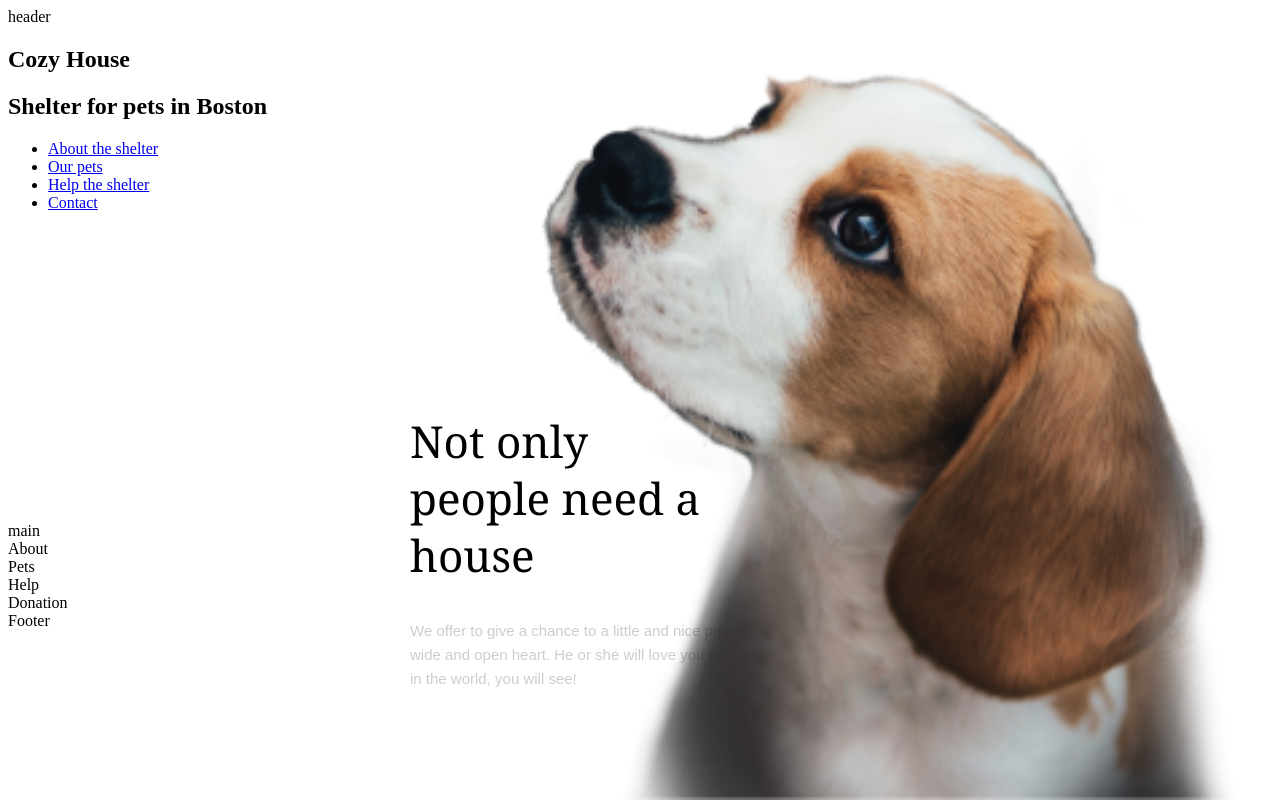
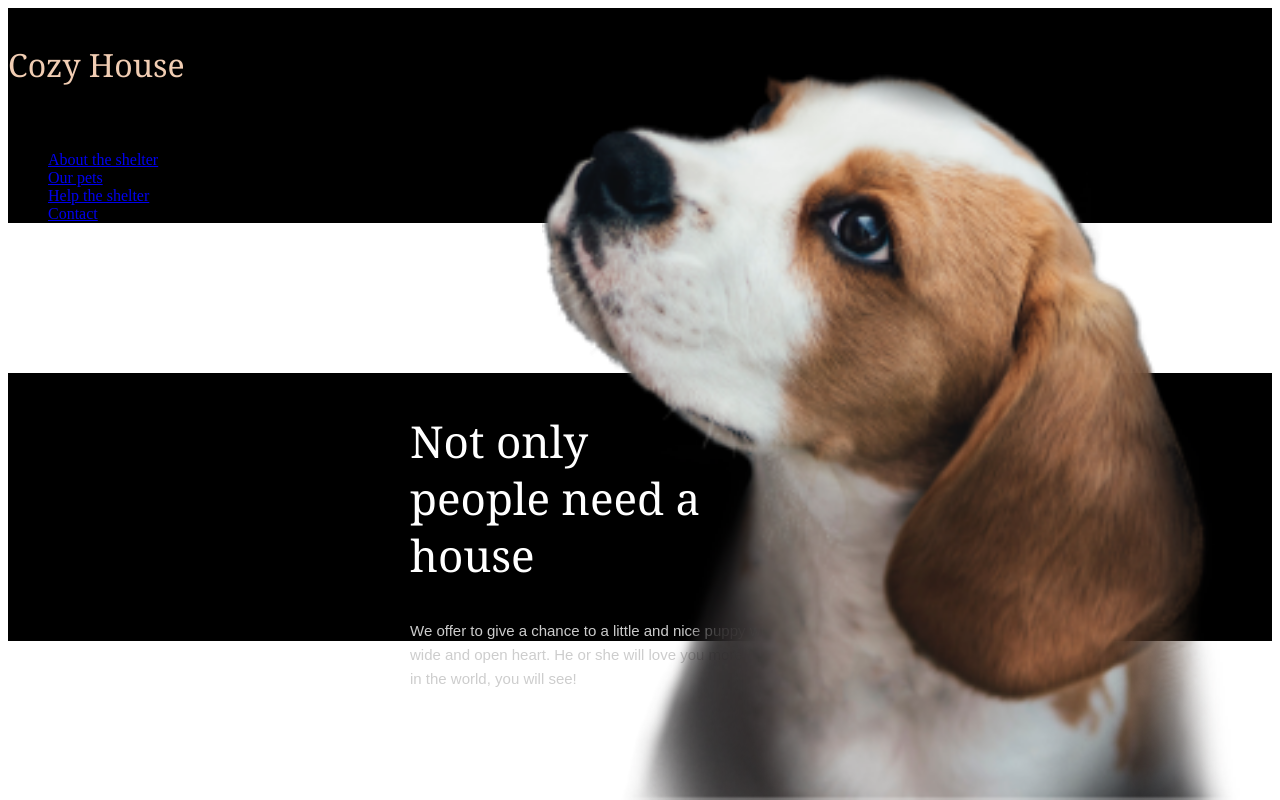
Before and after one commit to nadilova/1, a plain HTML site: page shelter/pages/main/index.html in a window 1280 px wide. Drawn offline with Linux system fonts and the light colour scheme.

Commit message:
fix: fix html code after validation

```diff
--- a/shelter/pages/main/index.html
+++ b/shelter/pages/main/index.html
@@ -9,7 +9,7 @@
     </head>
     <body>
         <div class="grid-container">
-            <section class="top">header
+            <div class="top">header
                 <!-- <header class="header1"> header -->
                 <div class="logo-text">
                     <h1 class="title">Cozy House</h1>
@@ -24,17 +24,17 @@
                     </ul>
                 </nav>
                 <!-- </header> -->
-            </section>
-            <section class="start"> main
+            </div>
+            <div class="start"> main
                 <h2 class="heading2">Not only people need a house</h2>
                 <p class="paragraph-1">We offer to give a chance to a little and nice puppy with an extremely wide and open heart. He or she will love you more than anybody else in the world, you will see!</p>
                 <img src="../../assets/images/start-screen-puppy.png" id="start-screen-puppy" alt="Puppy">
-            </section>
-            <section class="about">About</section>
-            <section class="pets">Pets</section>
-            <section class="help">Help</section>
-            <section class="donation">Donation</section>
-            <section class="footer">Footer</section>
+            </div>
+            <div class="about">About</div>
+            <div class="pets">Pets</div>
+            <div class="help">Help</div>
+            <div class="donation">Donation</div>
+            <div class="footer">Footer</div>
         </div>
     </body>
 </html>
--- a/shelter/pages/main/style.css
+++ b/shelter/pages/main/style.css
@@ -7,6 +7,13 @@ left: 40px;
 left: calc(50% - 1200px/2);
 top: calc(50% - 150px/2 - 1793px);
 } */
+.title {
+    font-family: Georgia, 'Times New Roman', Times, serif;
+    font-weight: 400;
+    font-size: 32px;
+    line-height: 35.2px;
+    color: #F1CDB3;
+}
 .paragraph-1{
 position: absolute;
 width: 460px;
@@ -58,7 +65,7 @@ background: url(image.png);
    'donation'
    'footer';
 }
-.grid-container > section .top{
+.grid-container > div {
 
     background-color: #000000;
     text-align: left;
@@ -85,5 +92,5 @@ font-size: 44px;
 line-height: 130%;
 display: flex;
 align-items: center;
- color: #000000;    /*#FFFFFF */
+ color: #FFFFFF;
 }
```
